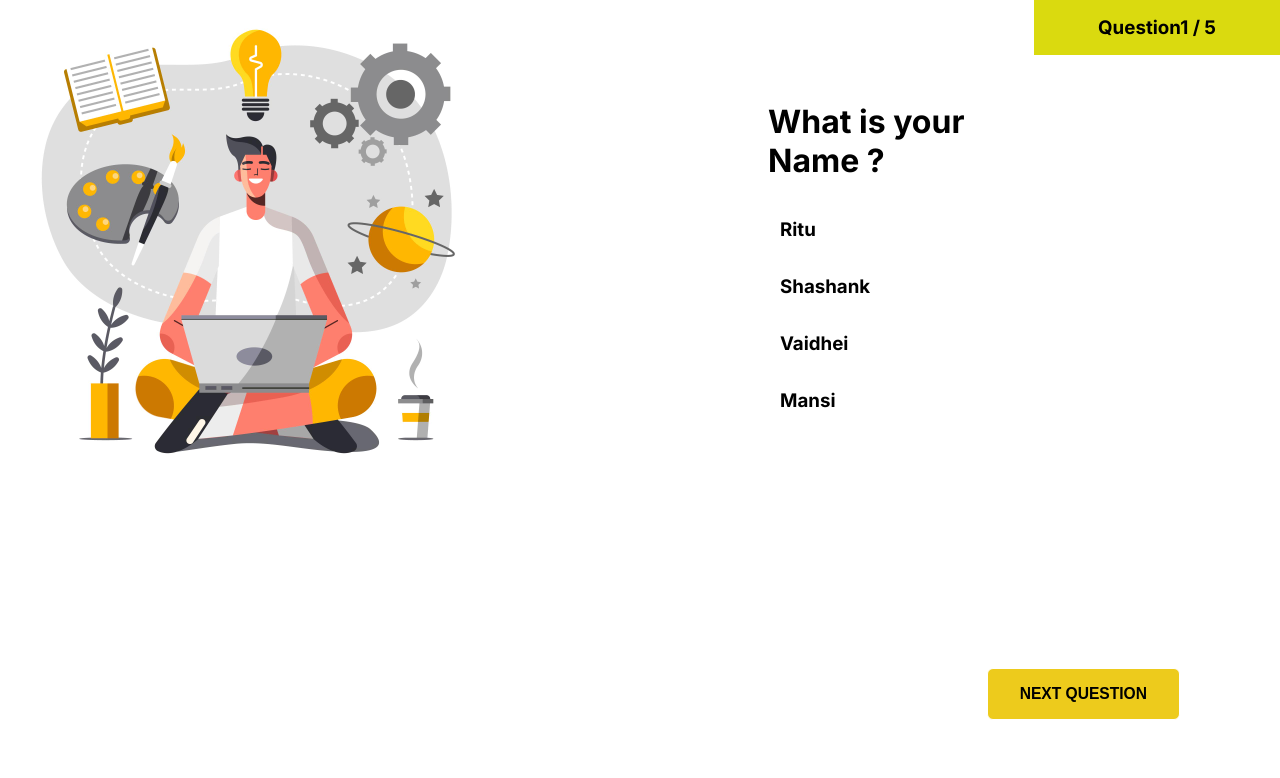
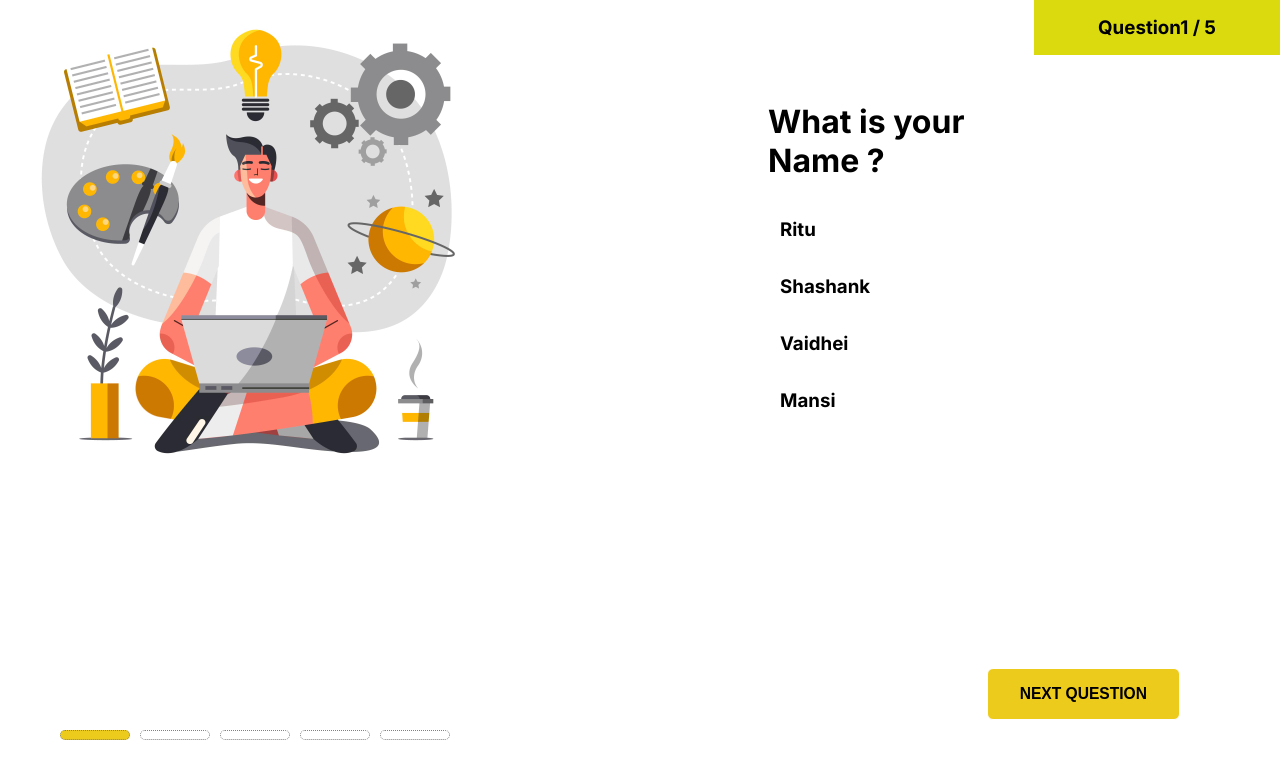
Before and after one commit to singh-ritu/Quiz-Web-App, a Next.js app: page / in a window 1280 px wide. Shown: the top 778 px of the page. Built offline with nearby package versions, Linux system fonts and the light colour scheme.

Commit message:
handled submitted options

```diff
--- a/src/app/page.js
+++ b/src/app/page.js
@@ -1,6 +1,6 @@
 "use client";
 
-import { useState } from "react";
+import { useEffect, useState } from "react";
 import { QuizQs, question } from "./utils";
 import { Image } from "next/image";
 import { questions } from "./utils";
@@ -12,7 +12,14 @@ export default function Home() {
 
   const handleNextQuestion = () => {
     if (questionCounter < 5) setQuestionCounter(questionCounter + 1);
-    else alert("no more questions");
+    else {
+      const submittedAnswers = QuizQs.map((question, index) => {
+        if (question.answer === question.options[clickedOptions[index]]) {
+          return true;
+        } else return false;
+      });
+      console.log(submittedAnswers);
+    }
     setCurrentOption(-1);
   };
 
@@ -22,13 +29,15 @@ export default function Home() {
   const currentQuestion = QuizQs[questionCounter - 1];
 
   const handleOptions = (index) => {
-    console.log(index);
+    // console.log(index);
     const newvalues = [...clickedOptions];
     newvalues[questionCounter - 1] = index;
     setClickedOptions(newvalues);
-    console.log(clickedOptions);
     setCurrentOption(index);
   };
+  useEffect(() => {
+    console.log(clickedOptions);
+  }, [clickedOptions]);
   const selectedOptionStyle = {
     borderColor: "rgb(43, 211, 10) ",
     borderRadius: "4px",
@@ -46,9 +55,9 @@ export default function Home() {
         <div className="stepper ">
           {QuizQs.map((question, index) => (
             <div
-              className={
-                "stepbox" + " " + questionCounter - 1 === index ? "bar" : " "
-              }
+              className={`stepbox ${
+                questionCounter - 1 >= index ? "bar" : " "
+              }`}
             ></div>
           ))}
         </div>
```
